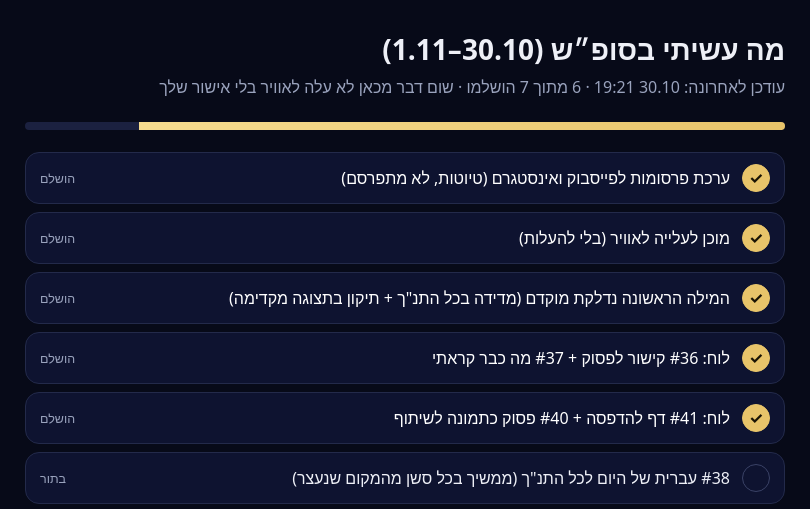
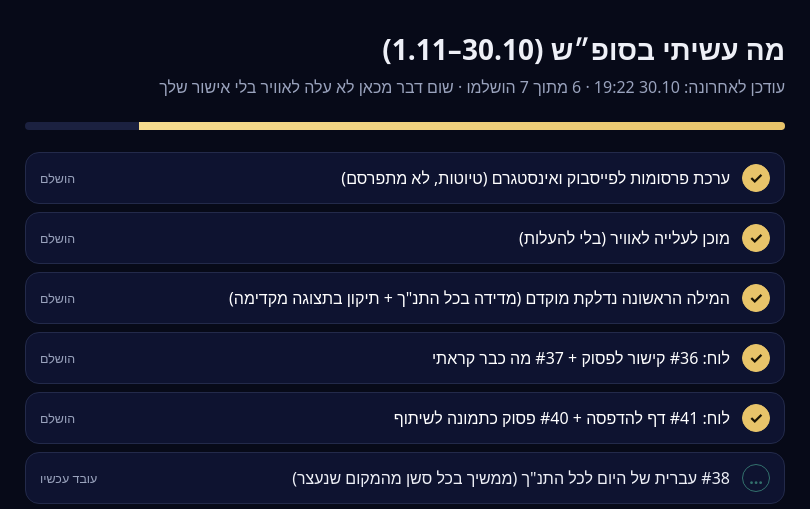
Before and after one commit to TorahWorldWide/night-report, a plain HTML site: page weekend/index.html in a window 1280 px wide. Shown: the top 509 px of the page, 235-1045 px from the left. Drawn offline with Linux system fonts and the light colour scheme.

Commit message:
status update

```diff
--- a/weekend/index.html
+++ b/weekend/index.html
@@ -11,8 +11,8 @@ ul{list-style:none;padding:0;margin:0 0 30px}li{display:flex;gap:12px;align-item
 section{border:1px solid #232a4a;border-radius:16px;padding:14px 16px;margin-bottom:14px;background:#0b1027;font-size:15px;overflow-wrap:anywhere}
 section h3{margin:0 0 6px;font-size:17px;color:#f6dc8f}a{color:#8fc2ff}pre{background:#050816;padding:10px;border-radius:10px;white-space:pre-wrap}code{background:#151b38;padding:1px 5px;border-radius:6px}
 h2{font-size:20px;margin:30px 0 12px}</style></head><body><div class="w">
-<h1>מה עשיתי בסופ״ש (30.10–1.11)</h1><p class="sub">עודכן לאחרונה: 30.10 19:21 · 6 מתוך 7 הושלמו · שום דבר מכאן לא עלה לאוויר בלי אישור שלך</p>
-<div class="bar"><i style="width:85%"></i></div><ul><li class="done"><span class="ic">✓</span><span class="t">ערכת פרסומות לפייסבוק ואינסטגרם (טיוטות, לא מתפרסם)</span><span class="s">הושלם</span></li><li class="done"><span class="ic">✓</span><span class="t">מוכן לעלייה לאוויר (בלי להעלות)</span><span class="s">הושלם</span></li><li class="done"><span class="ic">✓</span><span class="t">המילה הראשונה נדלקת מוקדם (מדידה בכל התנ&quot;ך + תיקון בתצוגה מקדימה)</span><span class="s">הושלם</span></li><li class="done"><span class="ic">✓</span><span class="t">לוח: #36 קישור לפסוק + #37 מה כבר קראתי</span><span class="s">הושלם</span></li><li class="done"><span class="ic">✓</span><span class="t">לוח: #41 דף להדפסה + #40 פסוק כתמונה לשיתוף</span><span class="s">הושלם</span></li><li class="todo"><span class="ic"></span><span class="t">#38 עברית של היום לכל התנ&quot;ך (ממשיך בכל סשן מהמקום שנעצר)</span><span class="s">בתור</span></li><li class="done"><span class="ic">✓</span><span class="t">המחקר מהמחשב של תומר: להעתיק, לקרוא, לסכם</span><span class="s">הושלם</span></li></ul><h2>פירוט</h2><section><h3>W1 — ערכת פרסומות לפייסבוק ואינסטגרם (טיוטות, לא פורסם כלום)</h3><br>
+<h1>מה עשיתי בסופ״ש (30.10–1.11)</h1><p class="sub">עודכן לאחרונה: 30.10 19:22 · 6 מתוך 7 הושלמו · שום דבר מכאן לא עלה לאוויר בלי אישור שלך</p>
+<div class="bar"><i style="width:85%"></i></div><ul><li class="done"><span class="ic">✓</span><span class="t">ערכת פרסומות לפייסבוק ואינסטגרם (טיוטות, לא מתפרסם)</span><span class="s">הושלם</span></li><li class="done"><span class="ic">✓</span><span class="t">מוכן לעלייה לאוויר (בלי להעלות)</span><span class="s">הושלם</span></li><li class="done"><span class="ic">✓</span><span class="t">המילה הראשונה נדלקת מוקדם (מדידה בכל התנ&quot;ך + תיקון בתצוגה מקדימה)</span><span class="s">הושלם</span></li><li class="done"><span class="ic">✓</span><span class="t">לוח: #36 קישור לפסוק + #37 מה כבר קראתי</span><span class="s">הושלם</span></li><li class="done"><span class="ic">✓</span><span class="t">לוח: #41 דף להדפסה + #40 פסוק כתמונה לשיתוף</span><span class="s">הושלם</span></li><li class="running"><span class="ic">…</span><span class="t">#38 עברית של היום לכל התנ&quot;ך (ממשיך בכל סשן מהמקום שנעצר)</span><span class="s">עובד עכשיו</span></li><li class="done"><span class="ic">✓</span><span class="t">המחקר מהמחשב של תומר: להעתיק, לקרוא, לסכם</span><span class="s">הושלם</span></li></ul><h2>פירוט</h2><section><h3>W1 — ערכת פרסומות לפייסבוק ואינסטגרם (טיוטות, לא פורסם כלום)</h3><br>
 סטטוס: הושלם<br>
 מה נעשה:<br>
 - 4 רעיונות לפרסומות, לכל אחד סוג עסק מסוים: תורים למספרה, הזמנות למאפייה, בוט וואטסאפ, חדר מצב במפה (לעמותות, לאירועים ולמפלגות).<br>
```
